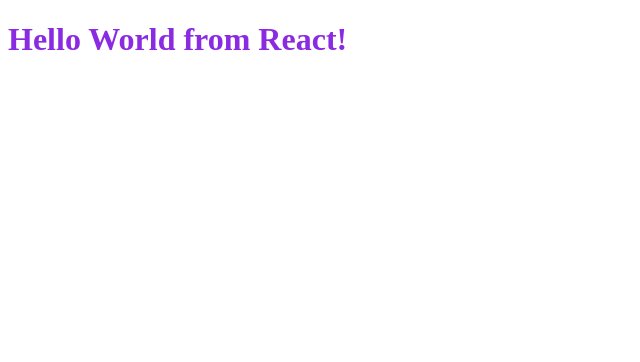
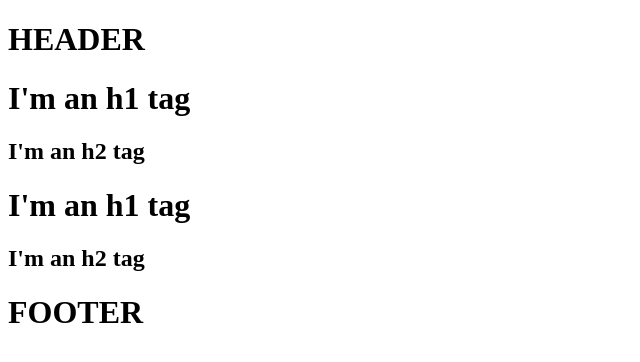
Before and after one commit to subham9418/namaste-react, a plain HTML site: page index.html in a window 1280 px wide. Shown: the whole page, without its empty margins (0-640 px from the left). Drawn offline with nearby package versions, Linux system fonts and the light colour scheme.

Commit message:
React create element use

```diff
--- a/app.js
+++ b/app.js
@@ -1,5 +1,20 @@
-const heading = React.createElement("h1", {id: "heading"}, "Hello World from React!");
+const heading = React.createElement(
+  "h1",
+  { id: "heading" },
+  "Hello World from React!"
+);
+
+const parent = React.createElement("div", { id: "Parent" }, [
+  React.createElement("div", { id: "Child1" }, [
+    React.createElement("h1", {}, "I'm an h1 tag"),
+    React.createElement("h2", {}, "I'm an h2 tag"),
+  ]),
+  React.createElement("div", { id: "Child2" }, [
+    React.createElement("h1", {}, "I'm an h1 tag"),
+    React.createElement("h2", {}, "I'm an h2 tag"),
+  ]),
+]);
 
 const root = ReactDOM.createRoot(document.getElementById("root"));
 
-root.render(heading);
+root.render(parent);
--- a/index.html
+++ b/index.html
@@ -10,9 +10,14 @@
 
 <body>
 
+  <h1>HEADER</h1>
+
   <div id="root">
 
+    <h1>I am here</h1>
+
   </div>
+  <h1>FOOTER</h1>
 
   <script crossorigin src="https://unpkg.com/react@18/umd/react.development.js"></script>
   <script crossorigin src="https://unpkg.com/react-dom@18/umd/react-dom.development.js"></script>
```
Also changed, not shown: README.md.
